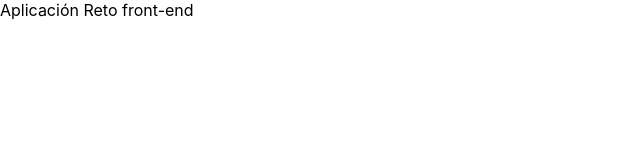
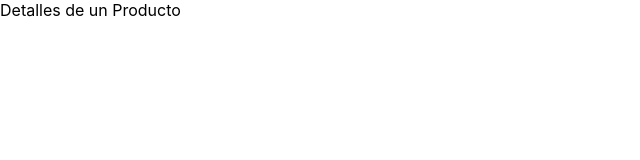
Before and after one commit to mariabvivanco/Reto-Frontend, a React (Create React App) app: page /product/1 in a window 1280 px wide. Shown: the top 160 px of the page, without its empty margins (0-640 px from the left). Built offline with nearby package versions, Linux system fonts and the light colour scheme.

Commit message:
Configuración inicial de rutas y páginas

```diff
--- a/package.json
+++ b/package.json
@@ -8,6 +8,7 @@
     "@testing-library/user-event": "^13.5.0",
     "react": "^18.2.0",
     "react-dom": "^18.2.0",
+    "react-router-dom": "^6.8.1",
     "react-scripts": "5.0.1",
     "web-vitals": "^2.1.4"
   },
--- a/src/index.jsx
+++ b/src/index.jsx
@@ -1,13 +1,13 @@
 import React from 'react';
 import ReactDOM from 'react-dom/client';
 import './index.css';
-import App from './App';
 import reportWebVitals from './reportWebVitals';
+import RoutesApp from './routes';
 
 const root = ReactDOM.createRoot(document.getElementById('root'));
 root.render(
   <React.StrictMode>
-    <App />
+    <RoutesApp />
   </React.StrictMode>,
 );
 
--- /dev/null
+++ b/src/pages/ProductDet.jsx
@@ -0,0 +1,10 @@
+import React from 'react';
+
+const ProductsDet = () => {
+  return (
+    <div>
+      Detalles de un Producto
+    </div>
+  );
+};
+export default ProductsDet;
--- /dev/null
+++ b/src/routes/index.jsx
@@ -0,0 +1,54 @@
+/* eslint-disable react/prop-types */
+import React from 'react';
+
+import {
+  BrowserRouter, Routes, Navigate, Route,
+} from 'react-router-dom';
+import Products from '../pages/Products';
+import routes from './routes';
+
+const isAuthenticated = false;
+
+const PrivateRoute = ({ children }) => {
+  if (!isAuthenticated) return <Navigate to="/login" />;
+  return children;
+};
+
+const PublicRoute = ({ children }) => {
+  return children;
+};
+
+const RoutesApp = () => {
+  return (
+    <BrowserRouter>
+      <Routes>
+        {routes.private.map(({ path, name, Component }) => (
+          <Route
+            path={path}
+            key={name}
+            element={(
+              <PrivateRoute key={name}>
+                <Component />
+              </PrivateRoute>
+            )}
+          />
+        ))}
+
+        {routes.public.map(({ path, name, Component }) => (
+          <Route
+            path={path}
+            key={name}
+            element={(
+              <PublicRoute key={name}>
+                <Component />
+              </PublicRoute>
+            )}
+          />
+        ))}
+        <Route path="*" element={<Products />} />
+      </Routes>
+    </BrowserRouter>
+  );
+};
+
+export default RoutesApp;
--- /dev/null
+++ b/src/routes/routes.js
@@ -0,0 +1,22 @@
+import Products from '../pages/Products';
+import ProductDet from '../pages/ProductDet';
+
+const routes = {
+  private: [
+
+  ],
+  public: [
+    {
+      path: '/products',
+      name: 'products',
+      Component: Products,
+    },
+    {
+      path: '/product/:id',
+      name: 'productdet',
+      Component: ProductDet,
+    },
+  ],
+};
+
+export default routes;
```
Also changed, not shown: src/pages/Products.jsx (renamed from src/App.jsx, +3 -5 lines), src/routes/typesRoutes.jsx (added, +15 -0 lines), .eslintrc.json, public/manifest.json, 1 other file (tests, documents, lock files or other folders).
